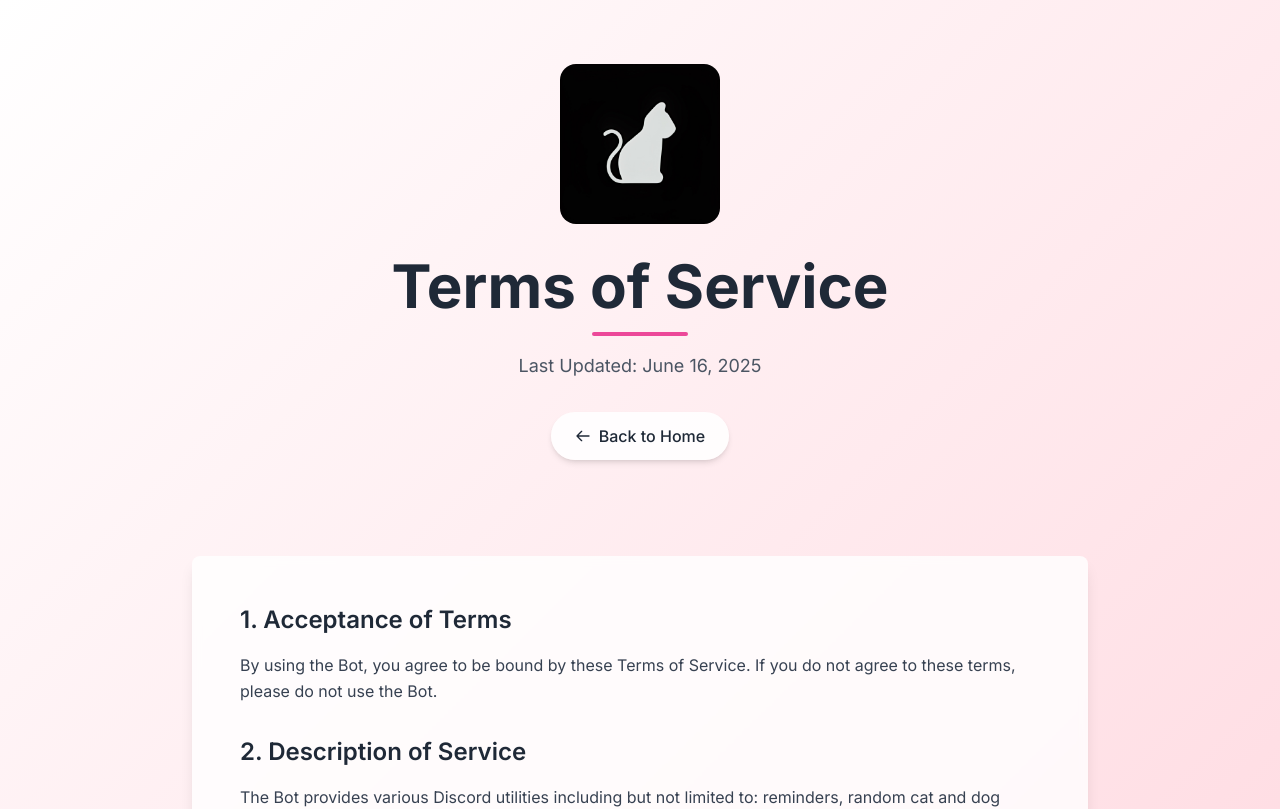
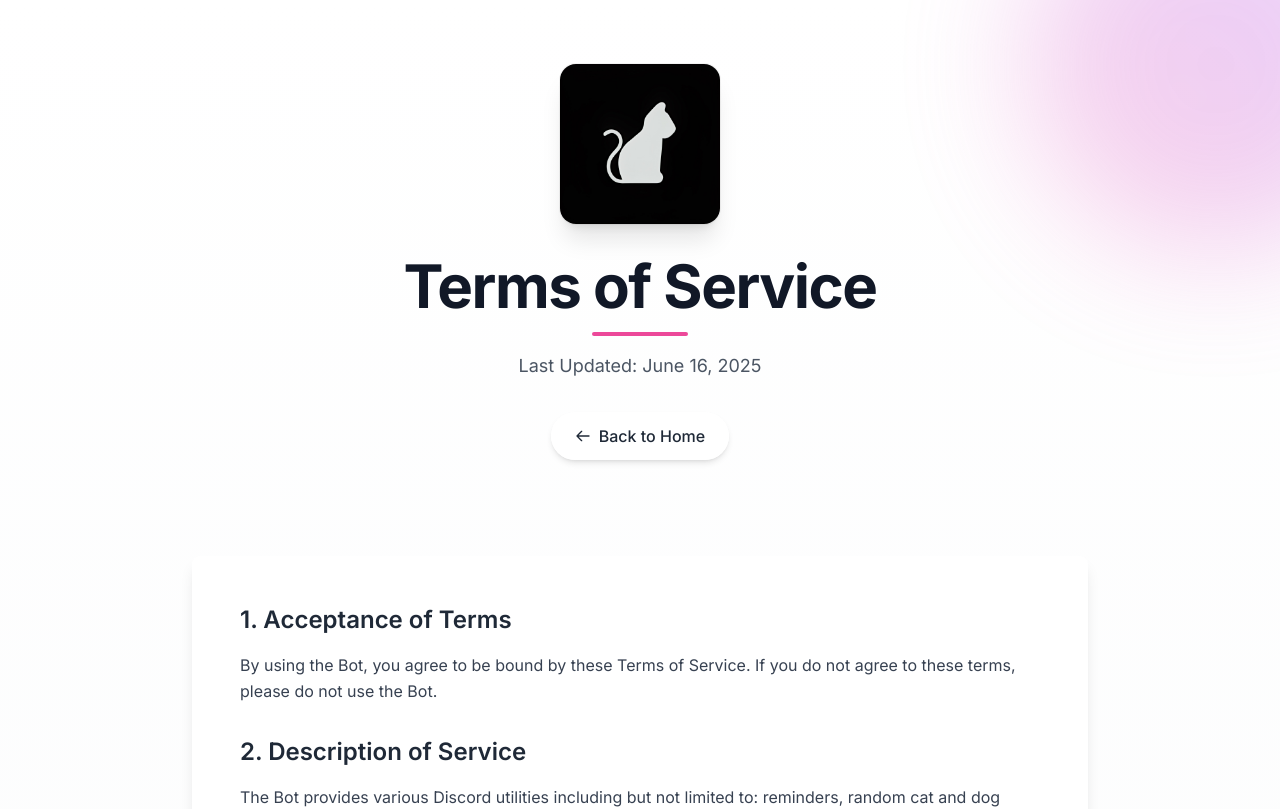
Before and after one commit to Aethel-Labs/aethel, a React (Vite) app in the folder web/: page /legal/terms in a window 1280 px wide. Shown: the top 809 px of the page. Built offline with nearby package versions, Linux system fonts and the light colour scheme; no server answers.

Commit message:
style: Better colors for legal pages/dashboard

```diff
--- a/web/src/components/Layout.tsx
+++ b/web/src/components/Layout.tsx
@@ -27,7 +27,10 @@ const Layout = ({ children }: LayoutProps) => {
   };
 
   return (
-    <div className="min-h-screen text-gray-900 dark:text-gray-100 font-inter transition-colors duration-300">
+    <div className="min-h-screen relative overflow-hidden bg-gradient-to-b from-white to-gray-50 dark:from-gray-900 dark:to-black text-gray-900 dark:text-gray-100 font-inter transition-colors duration-300">
+      <div className="pointer-events-none absolute -top-32 -right-32 h-96 w-96 rounded-full blur-xl md:blur-3xl opacity-30 bg-gradient-to-tr from-pink-400 to-purple-500 dark:opacity-20" />
+      <div className="pointer-events-none absolute -bottom-32 -left-32 h-[28rem] w-[28rem] rounded-full blur-xl md:blur-3xl opacity-30 bg-gradient-to-tr from-indigo-400 to-sky-500 dark:opacity-20" />
+
       <div
         className={`fixed inset-0 z-50 lg:hidden transition-opacity duration-200 ${
           mobileMenuOpen ? 'opacity-100' : 'opacity-0 pointer-events-none'
@@ -38,7 +41,7 @@ const Layout = ({ children }: LayoutProps) => {
           onClick={() => setMobileMenuOpen(false)}
         />
         <div
-          className={`fixed inset-y-0 left-0 flex w-72 flex-col bg-white/90 dark:bg-gray-800/90 backdrop-blur-md shadow-xl transform transition-transform duration-200 ease-out ${
+          className={`fixed inset-y-0 left-0 flex w-72 flex-col bg-white dark:bg-gray-800 backdrop-blur-md shadow-xl transform transition-transform duration-200 ease-out ${
             mobileMenuOpen ? 'translate-x-0' : '-translate-x-full'
           }`}
         >
@@ -93,7 +96,7 @@ const Layout = ({ children }: LayoutProps) => {
           </nav>
 
           <div className="border-t border-gray-200 dark:border-gray-700 p-4">
-            <div className="flex items-center mb-4 p-3 rounded-xl hover:bg-gray-100 dark:hover:bg-gray-700 transition-colors duration-150">
+            <div className="flex items-center mb-4 p-3 rounded-xl">
               <div className="flex-shrink-0">
                 {user?.avatar ? (
                   <img
@@ -127,7 +130,7 @@ const Layout = ({ children }: LayoutProps) => {
         </div>
       </div>
 
-      <header className="fixed top-4 left-8 right-8 lg:left-16 lg:right-16 xl:left-32 xl:right-32 z-40 bg-white/80 dark:bg-gray-800/80 backdrop-blur-md border border-gray-200/50 dark:border-gray-700/50 shadow-lg rounded-2xl transition-colors duration-300">
+      <header className="fixed top-4 left-8 right-8 lg:left-16 lg:right-16 xl:left-32 xl:right-32 z-40 bg-white dark:bg-gray-800 backdrop-blur-xl border border-gray-200 dark:border-gray-700 shadow-2xl rounded-2xl transition-colors duration-300">
         <div className="mx-auto max-w-7xl px-4 sm:px-6 lg:px-8">
           <div className="flex h-16 items-center justify-between">
             <div className="flex items-center space-x-4">
@@ -177,7 +180,7 @@ const Layout = ({ children }: LayoutProps) => {
             </nav>
 
             <div className="flex items-center space-x-4">
-              <div className="hidden lg:flex items-center space-x-3 px-3 py-2 rounded-xl hover:bg-gray-100 dark:hover:bg-gray-700 transition-colors duration-150">
+              <div className="hidden lg:flex items-center space-x-3 px-3 py-2 rounded-xl">
                 <div className="flex-shrink-0">
                   {user?.avatar ? (
                     <img
--- a/web/src/components/LegalLayout.tsx
+++ b/web/src/components/LegalLayout.tsx
@@ -9,28 +9,31 @@ interface LegalLayoutProps {
 
 export function LegalLayout({ title, lastUpdated, children }: LegalLayoutProps) {
   return (
-    <div className="min-h-screen p-8">
-      <main className="max-w-4xl mx-auto">
+    <div className="min-h-screen relative overflow-hidden bg-gradient-to-b from-white to-gray-50 dark:from-gray-900 dark:to-black transition-colors duration-300 p-8">
+      <div className="pointer-events-none absolute -top-32 -right-32 h-96 w-96 rounded-full blur-xl md:blur-3xl opacity-30 bg-gradient-to-tr from-pink-400 to-purple-500 dark:opacity-20" />
+      <div className="pointer-events-none absolute -bottom-32 -left-32 h-[28rem] w-[28rem] rounded-full blur-xl md:blur-3xl opacity-30 bg-gradient-to-tr from-indigo-400 to-sky-500 dark:opacity-20" />
+
+      <main className="max-w-4xl mx-auto relative">
         <div className="text-center mb-16 pt-8">
           <img
             src="/bot_icon.png"
             alt="Aethel Bot Logo"
             width={160}
             height={160}
-            className="mx-auto mb-8 pixel-art rounded-2xl w-40 h-40 object-cover"
+            className="mx-auto mb-8 w-40 h-40 rounded-2xl object-contain shadow-xl ring-1 ring-black/5 dark:ring-white/10"
             style={{ imageRendering: 'auto' }}
           />
-          <h1 className="text-4xl md:text-6xl font-bold mb-4 text-gray-800 dark:text-gray-100">
+          <h1 className="text-4xl md:text-6xl font-extrabold tracking-tight mb-4 text-gray-900 dark:text-gray-100">
             {title}
           </h1>
           <div className="w-24 h-1 bg-pink-500 mx-auto my-4 rounded-full"></div>
-          <p className="text-lg text-gray-600 dark:text-gray-400 mb-8">
+          <p className="text-lg text-gray-600 dark:text-gray-300 mb-8">
             Last Updated: {lastUpdated}
           </p>
 
           <Link
             to="/"
-            className="inline-flex items-center px-6 py-3 bg-white/90 hover:bg-white dark:bg-gray-800/90 dark:hover:bg-gray-800 text-gray-800 dark:text-gray-100 font-medium rounded-full shadow-md hover:shadow-lg transition-all mb-8"
+            className="inline-flex items-center px-6 py-3 bg-white/90 hover:bg-white dark:bg-gray-800/90 dark:hover:bg-gray-800 text-gray-800 dark:text-gray-100 font-medium rounded-full shadow-md hover:shadow-lg transition-all mb-8 backdrop-blur-sm"
           >
             <svg
               className="w-4 h-4 mr-2"
--- a/web/src/components/ThemeToggle.tsx
+++ b/web/src/components/ThemeToggle.tsx
@@ -11,10 +11,10 @@ export default function ThemeToggle({ className = '' }: ThemeToggleProps) {
   return (
     <button
       onClick={toggleTheme}
-      className={`p-3 rounded-full transition-all duration-200 hover:scale-110 focus:outline-none focus:ring-2 focus:ring-offset-2 focus:ring-blue-500 ${
+      className={`p-3 rounded-full transition-all duration-200 focus:outline-none focus:ring-2 focus:ring-offset-2 focus:ring-blue-500 ${
         isDarkMode
-          ? 'bg-gray-800/80 hover:bg-gray-700/80 text-yellow-400'
-          : 'bg-white/80 hover:bg-gray-100/80 text-gray-700'
+          ? 'text-yellow-400'
+          : 'text-gray-700'
       } ${className}`}
       aria-label={isDarkMode ? 'Switch to light mode' : 'Switch to dark mode'}
     >
```
